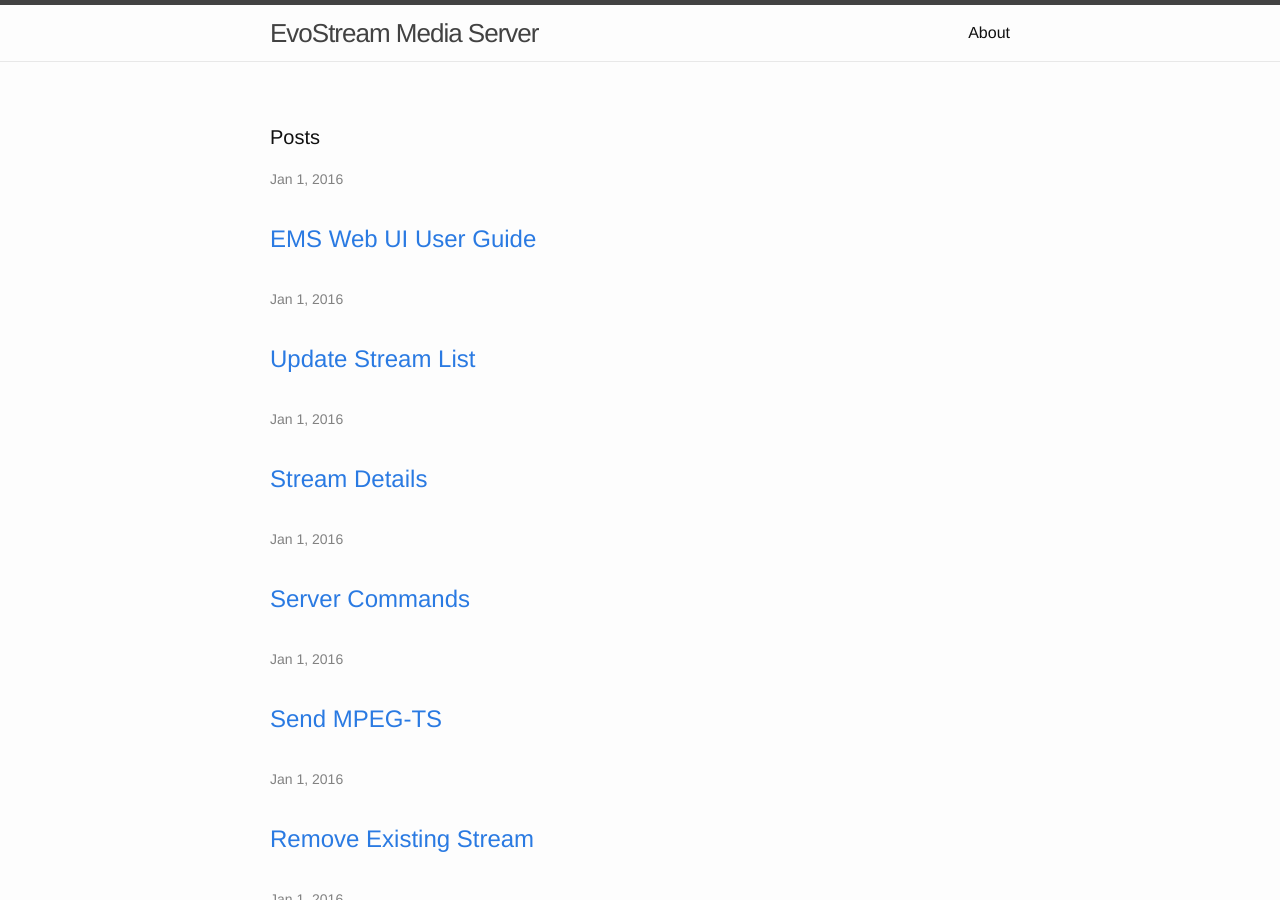
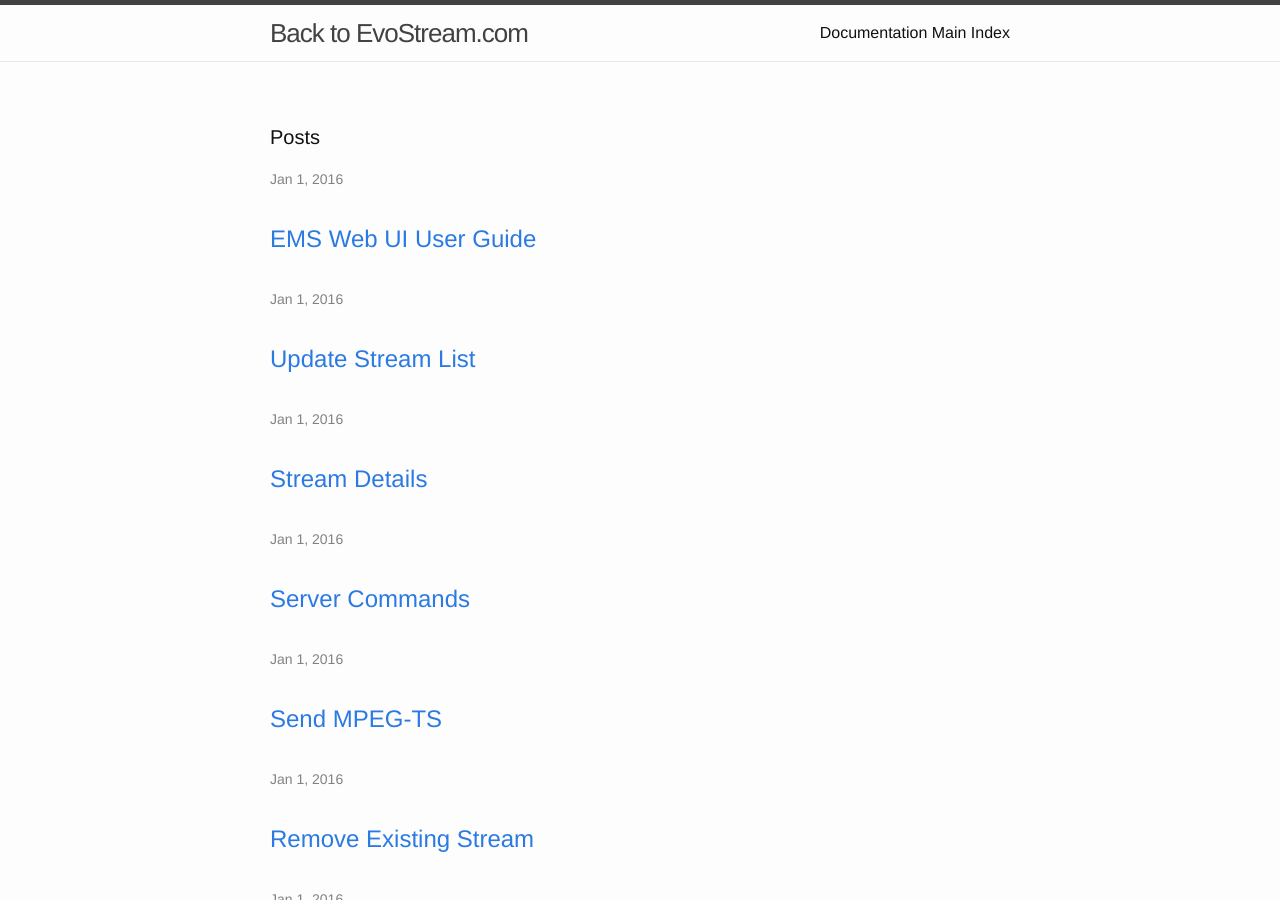
Before and after one commit to EvoStream/ems_web_ui_user_guide, a Jekyll site: the page built from index.html, in a window 1280 px wide and 900 px high. Built offline with Jekyll 4.4.1, drawn with Linux system fonts in a browser that asks for light colours; some of the changed text lies outside the part shown.

Commit message:
Replace about with redirect to doc main index

```diff
--- a/_config.yml
+++ b/_config.yml
@@ -7,14 +7,16 @@
 
 # Site settings
 title: EvoStream Media Server
-home: Return to main index
+index_title: Documentation main index
+home_title: Back to EvoStream.com
+home_url: "https://evostream.com"
 email_name: Administrator
 email: admin@evostream.com
 description: > # this means to ignore newlines until "baseurl:"
   EvoStream, 1010 Turquoise, Suite 101,
   San Diego, CA 92109, California, USA.
-baseurl: "/ems_web_ui_user_guide" # the subpath of your site
-url: "http://evostream.github.io" # the base hostname & protocol for your site
+baseurl: "/ems_web_ui_user_guide" # the subpath of your site, e.g. /blog
+url: "http://docs.evostream.com" # the base hostname & protocol for your site
 #baseurl: "" # for local test only
 #url: "http://localhost:4000" # for local test only
 twitter_username: EvoStreamInc
@@ -22,3 +24,5 @@ github_username:  EvoStream
 
 # Build settings
 markdown: kramdown
+gems:
+  - jekyll-redirect-from
--- a/_includes/footer.html
+++ b/_includes/footer.html
@@ -2,7 +2,7 @@
 
   <div class="wrapper">
 
-    <h2 class="footer-heading"><a href="{{ site.url }}">{{ site.home }}</a></h2>
+    <h2 class="footer-heading"><a href="{{ site.url }}">{{ site.index_title }}</a></h2>
 
     <div class="footer-col-wrapper">
       <div class="footer-col footer-col-1">
--- a/_includes/header.html
+++ b/_includes/header.html
@@ -2,7 +2,7 @@
 
   <div class="wrapper">
 
-    <a class="site-title" href="{{ site.baseurl }}/">{{ site.title }}</a>
+    <a class="site-title" href="{{ site.home_url }}/">{{ site.home_title }}</a>
 
     <nav class="site-nav">
       <a href="#" class="menu-icon">
```
Also changed, not shown: about.md (deleted, +0 -11 lines), doc_index.md (added, +6 -0 lines).
